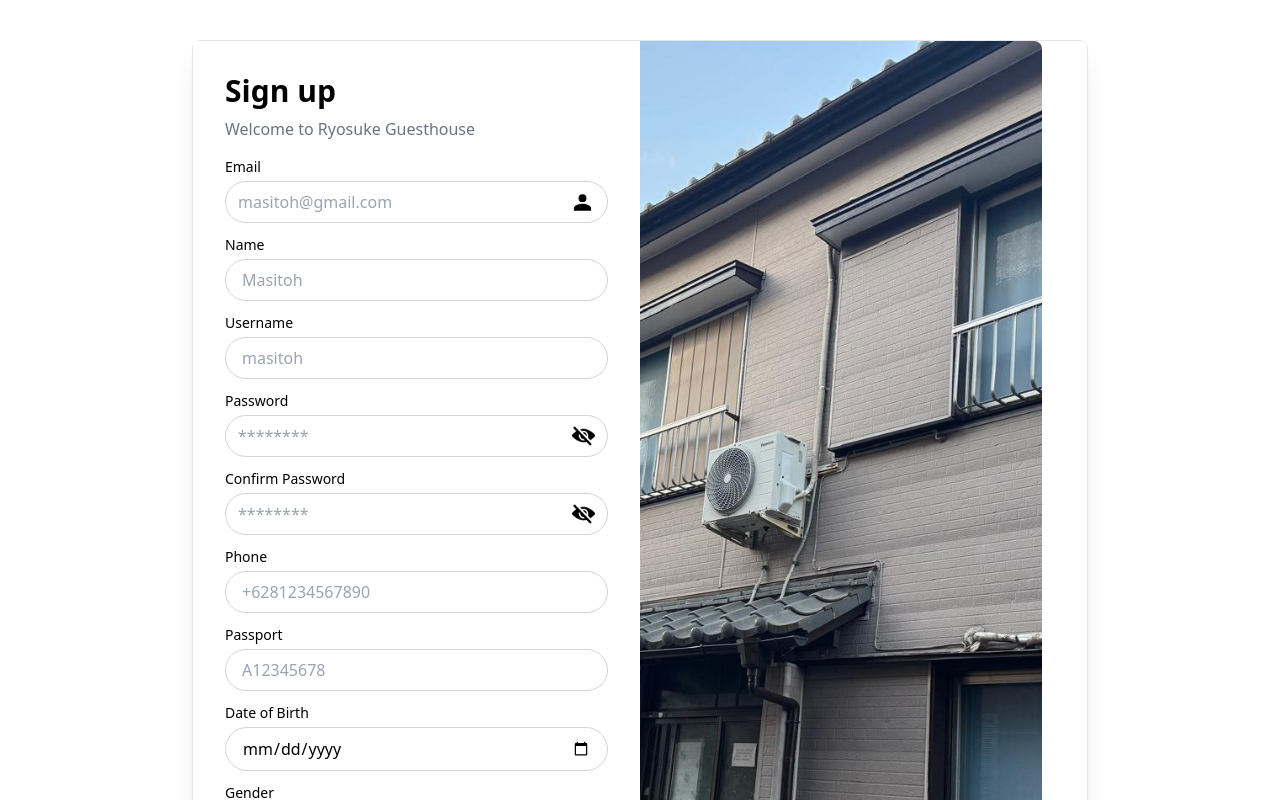
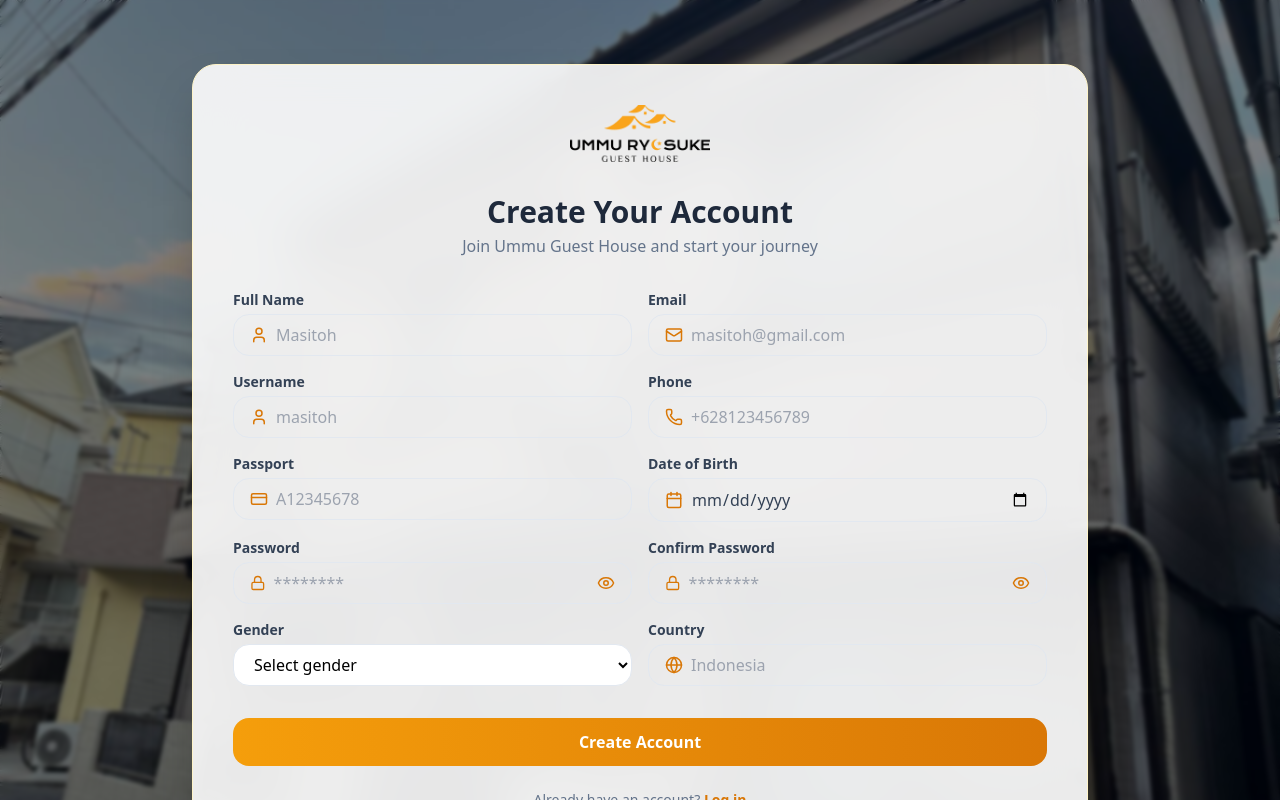
Before and after one commit to Wahhab2004/guest-house, a Next.js app: page /register in a window 1280 px wide. Shown: the top 800 px of the page. Built offline with nearby package versions, Linux system fonts and the light colour scheme.

Commit message:
feat: adjusting UI Login and Register

```diff
--- a/src/app/(auth)/login/page.tsx
+++ b/src/app/(auth)/login/page.tsx
@@ -8,6 +8,9 @@ import { useDispatch, useSelector } from "react-redux";
 import toast from "react-hot-toast";
 import { loginAdmin } from "@/store/slices/authSlice";
 import { RootState, AppDispatch } from "@/store";
+import { Eye, EyeOff, User, Lock } from "lucide-react";
+
+const BRAND_GRADIENT = "bg-gradient-to-r from-amber-500 to-amber-600";
 
 export default function LoginPage() {
 	const [showPassword, setShowPassword] = useState(false);
@@ -27,14 +30,11 @@ export default function LoginPage() {
 		}
 
 		try {
-			const result = await dispatch(
-				loginAdmin({ username, password }),
-			).unwrap();
-
+			await dispatch(loginAdmin({ username, password })).unwrap();
 			toast.success("Login berhasil!");
 			setTimeout(() => {
 				router.push("/");
-			}, 1500);
+			}, 1200);
 		} catch (error: unknown) {
 			if (typeof error === "string") {
 				toast.error(error);
@@ -44,141 +44,172 @@ export default function LoginPage() {
 		}
 	};
 
-	const togglePasswordVisibility = () => {
-		setShowPassword((prev) => !prev);
-	};
+	return (
+		<div className="relative min-h-screen flex items-center justify-center">
+			{/* Background Image */}
+			<Image
+				src="/images/house.jpg"
+				alt="Guest House Background"
+				fill
+				priority
+				className="object-cover"
+			/>
 
-	// Tambahkan fungsi untuk handle click login sosial
-	const handleSocialLogin = (platform: string) => {
-		toast.error(`Sorry, login via ${platform} is not available yet.`);
-	};
+			{/* Overlay */}
+			<div className="absolute inset-0 bg-black/50 backdrop-blur-[2px]" />
 
-	return (
-		<div className="min-h-screen flex items-center justify-center p-4 sm:p-6 md:p-10">
-			<div className="w-full max-w-4xl flex flex-col md:flex-row border shadow-xl rounded-lg">
-				{/* Left Section - Form */}
-				<div className="w-full md:w-1/2 flex items-center justify-center p-8 bg-white animate-fade-in">
-					<div className="w-full max-w-md">
-						<h1 className="text-3xl font-bold mb-2">Login</h1>
-						<p className="text-gray-500 mb-6">Welcome to Ryosuke Guesthouse</p>
+			{/* Login Card */}
+			<div className="relative z-10 w-full max-w-md mx-4">
+				<div
+					className="bg-white/90 backdrop-blur-xl
+					rounded-3xl shadow-2xl border border-amber-100
+					p-8 md:p-10"
+				>
+					{/* Logo */}
+					<div className="flex justify-center mb-6">
+						<Image
+							src="/images/ummu_logo_1.png"
+							alt="Ummu Guest House"
+							width={140}
+							height={60}
+							className="object-contain"
+						/>
+					</div>
 
-						<form onSubmit={handleLogin} className="space-y-4">
-							<label className="block text-sm font-medium mb-1">Username</label>
-							<div className="mb-4 flex items-center border border-gray-300 rounded-full px-3 transition duration-150 focus-within:ring-2 focus-within:ring-indigo-400">
+					{/* Header */}
+					<h1 className="text-3xl font-bold text-center text-slate-800 mb-1">
+						Welcome Back
+					</h1>
+					<p className="text-center text-slate-500 mb-8">
+						Login to manage your reservations
+					</p>
+
+					<form onSubmit={handleLogin} className="space-y-5">
+						{/* Username */}
+						<div>
+							<label className="block text-sm font-semibold text-slate-700 mb-1">
+								Username
+							</label>
+							<div
+								className="flex items-center gap-2
+								border border-slate-200 rounded-2xl px-4 py-2
+								focus-within:ring-2 focus-within:ring-amber-400 transition"
+							>
+								<User size={18} className="text-amber-600" />
 								<input
-									type="username"
+									type="text"
 									value={username}
 									onChange={(e) => setUsername(e.target.value)}
 									placeholder="whb123"
-									className="w-full py-2 outline-none bg-transparent"
+									className="w-full outline-none bg-transparent text-slate-700"
 									disabled={loading}
 								/>
-								<Image
-									width={25}
-									height={25}
-									src="/svg/person.svg"
-									alt="Google"
-									className="h-5 w-5"
-								/>
+							</div>
 						</div>
 
-							<label className="block text-sm font-medium mb-1">Password</label>
-							<div className="mb-4 flex items-center border border-gray-300 rounded-full px-3 transition duration-150 focus-within:ring-2 focus-within:ring-indigo-400">
+						{/* Password */}
+						<div>
+							<label className="block text-sm font-semibold text-slate-700 mb-1">
+								Password
+							</label>
+							<div
+								className="flex items-center gap-2
+								border border-slate-200 rounded-2xl px-4 py-2
+								focus-within:ring-2 focus-within:ring-amber-400 transition"
+							>
+								<Lock size={18} className="text-amber-600" />
 								<input
 									type={showPassword ? "text" : "password"}
 									value={password}
 									onChange={(e) => setPassword(e.target.value)}
 									placeholder="********"
-									className="w-full py-2 outline-none bg-transparent"
+									className="w-full outline-none bg-transparent text-slate-700"
 									disabled={loading}
 								/>
 								<button
 									type="button"
-									onClick={togglePasswordVisibility}
-									className="ml-2 focus:outline-none"
-									disabled={loading}
+									onClick={() => setShowPassword((p) => !p)}
+									className="text-amber-600 hover:text-amber-700 transition"
 								>
-									<Image
-										width={25}
-										height={25}
-										src={showPassword ? "/images/show.png" : "/images/hide.png"}
-										alt="toggle visibility"
-										className="w-5 h-5"
-									/>
+									{showPassword ? <EyeOff size={18} /> : <Eye size={18} />}
 								</button>
 							</div>
-
-							<div className="text-right text-sm text-blue-600 mb-4 cursor-pointer hover:underline">
-								<Link href="/reset-password">Forgot password?</Link>
 						</div>
 
+						{/* Forgot */}
+						<div className="text-right text-sm">
+							<h3>Forgot password?</h3>
+							<p className="italic text-[10px] text-amber-600">Please, call Admin.</p>
+						</div>
+
+						{/* Button */}
 						<button
 							type="submit"
 							disabled={loading}
-								className="w-full py-2 bg-indigo-600 text-white rounded-md font-semibold mb-4 transition-colors duration-200 hover:bg-indigo-700 active:scale-95 disabled:opacity-50 disabled:cursor-not-allowed"
+							className={`w-full py-3 rounded-2xl
+							${BRAND_GRADIENT}
+							text-white font-bold
+							hover:shadow-xl transition
+							disabled:opacity-50`}
 						>
-								{loading ? "Loading..." : "Login"}
+							{loading ? "Logging in..." : "Login"}
 						</button>
 					</form>
 
-						<div className="flex items-center justify-center mb-4 mt-4">
-							<span className="border-b w-1/5 lg:w-1/4"></span>
-							<span className="text-xs text-center text-gray-500 mx-2">OR</span>
-							<span className="border-b w-1/5 lg:w-1/4"></span>
+					{/* Divider */}
+					<div className="flex items-center justify-center my-6">
+						<span className="border-b w-1/4"></span>
+						<span className="text-xs text-slate-400 mx-3">OR</span>
+						<span className="border-b w-1/4"></span>
 					</div>
 
-						<div className="flex space-x-4 mb-4">
+					{/* Social */}
+					<div className="flex gap-3">
 						<button
 							type="button"
-								onClick={() => handleSocialLogin("Google")}
-								className="w-1/2 flex items-center justify-center py-2 bg-gray-100 rounded-full transition-all duration-200 hover:bg-gray-100 active:scale-95"
+							onClick={() => toast.error("Google login is not available yet.")}
+							className="w-1/2 flex items-center justify-center gap-2
+							py-2 rounded-2xl border border-slate-200
+							hover:bg-slate-100 transition"
 						>
 							<Image
-									width={25}
-									height={25}
+								width={20}
+								height={20}
 								src="https://www.svgrepo.com/show/475656/google-color.svg"
 								alt="Google"
-									className="h-5 w-5 mr-2"
 							/>
 							Google
 						</button>
 
 						<button
 							type="button"
-								onClick={() => handleSocialLogin("Facebook")}
-								className="w-1/2 flex items-center justify-center py-2 bg-gray-100 rounded-full transition-all duration-200 hover:bg-gray-100 active:scale-95"
+							onClick={() =>
+								toast.error("Facebook login is not available yet.")
+							}
+							className="w-1/2 flex items-center justify-center gap-2
+							py-2 rounded-2xl border border-slate-200
+							hover:bg-slate-100 transition"
 						>
 							<Image
-									width={25}
-									height={25}
+								width={20}
+								height={20}
 								src="https://www.svgrepo.com/show/452196/facebook-1.svg"
 								alt="Facebook"
-									className="h-5 w-5 mr-2"
 							/>
 							Facebook
 						</button>
 					</div>
 
-						<div className="text-center text-sm">
+					{/* Footer */}
+					<p className="text-center text-sm text-slate-500 mt-6">
 						Don’t have an account?{" "}
-							<Link href="/register">
-								<span className="text-blue-600 cursor-pointer hover:underline">
+						<Link
+							href="/register"
+							className="text-amber-600 font-semibold hover:underline"
+						>
 							Sign Up
-								</span>
 						</Link>
-						</div>
-					</div>
-				</div>
-
-				{/* Right Section - Image */}
-				<div className="w-full md:w-[45%] hidden md:block">
-					<Image
-						width={1000}
-						height={1000}
-						src="/images/house.jpg"
-						alt="Login Visual"
-						className="w-full h-full object-cover animate-slide-in-left rounded-r-lg"
-					/>
+					</p>
 				</div>
 			</div>
 		</div>
--- a/src/app/(auth)/register/page.tsx
+++ b/src/app/(auth)/register/page.tsx
@@ -4,6 +4,19 @@ import { useState } from "react";
 import Image from "next/image";
 import Link from "next/link";
 import { useRouter } from "next/navigation";
+import {
+	User,
+	Mail,
+	Lock,
+	Phone,
+	Globe,
+	Calendar,
+	CreditCard,
+	Eye,
+	EyeOff,
+} from "lucide-react";
+
+const BRAND_GRADIENT = "bg-gradient-to-r from-amber-500 to-amber-600";
 
 export default function Register() {
 	const [form, setForm] = useState({
@@ -24,17 +37,15 @@ export default function Register() {
 	const [success, setSuccess] = useState("");
 
 	const [showPassword, setShowPassword] = useState(false);
-	const [showConfirmPassword, setConfirmShowPassword] = useState(false);
+	const [showConfirmPassword, setShowConfirmPassword] = useState(false);
 
-	const togglePasswordVisibility = () => setShowPassword((prev) => !prev);
-	const toggleConfirmPasswordVisibility = () =>
-		setConfirmShowPassword((prev) => !prev);
+	const router = useRouter();
 
-	const handleChange = (e: React.ChangeEvent<HTMLInputElement>) => {
+	const handleChange = (
+		e: React.ChangeEvent<HTMLInputElement | HTMLSelectElement>,
+	) => {
 		setForm({ ...form, [e.target.name]: e.target.value });
 	};
-
-	const router = useRouter();
 
 	const handleSubmit = async (e: React.FormEvent) => {
 		e.preventDefault();
@@ -62,18 +73,18 @@ export default function Register() {
 			!password ||
 			!confirmPassword ||
 			!phone ||
+			!passport ||
 			!dateOfBirth ||
 			!country ||
-			!passport ||
 			!gender
 		) {
-			setError("Semua field wajib diisi.");
+			setError("All fields are required.");
 			setLoading(false);
 			return;
 		}
 
 		if (password !== confirmPassword) {
-			setError("Password dan konfirmasi password tidak cocok.");
+			setError("Password and confirmation do not match.");
 			setLoading(false);
 			return;
 		}
@@ -101,7 +112,7 @@ export default function Register() {
 			const result = await response.json();
 
 			if (!response.ok) {
-				setError(result.message || "Gagal mendaftar.");
+				setError(result.message || "Registration failed.");
 			} else {
 				setForm({
 					name: "",
@@ -116,233 +127,285 @@ export default function Register() {
 					gender: "",
 				});
 
-				setSuccess("🎉 Registrasi berhasil! Mengarahkan ke halaman login...");
-
-				// Redirect setelah 2 detik
+				setSuccess("🎉 Registration successful! Redirecting to login...");
 				setTimeout(() => {
 					router.push("/login");
 				}, 2000);
 			}
-		} catch (error: unknown) {
-			if (error instanceof Error) {
-				console.error("Login error:", error);
-				alert(error.message);
-			} else {
-				console.error("Login error:", error);
-				alert("Terjadi kesalahan saat login.");
-			}
+		} catch {
+			setError("Server error. Please try again.");
 		} finally {
 			setLoading(false);
 		}
 	};
 
 	return (
-		<div className="min-h-screen flex items-center justify-center p-4 sm:p-6 md:p-10">
-			<div className="w-full max-w-4xl flex flex-col md:flex-row border shadow-xl rounded-lg">
-				{/* Left Section - Form */}
-				<div className="w-full md:w-1/2 flex items-center justify-center p-8 bg-white animate-fade-in">
-					<div className="w-full max-w-md">
-						<h1 className="text-3xl font-bold mb-2">Sign up</h1>
-						<p className="text-gray-500 mb-4">Welcome to Ryosuke Guesthouse</p>
+		<div className="relative min-h-screen flex items-center justify-center">
+			{/* Background */}
+			<Image
+				src="/images/house.jpg"
+				alt="Guest House Background"
+				fill
+				priority
+				className="object-cover"
+			/>
+			<div className="absolute inset-0 bg-black/50 backdrop-blur-[2px]" />
 
-						{error && <p className="text-red-500 text-sm mb-2">{error}</p>}
-						{success && (
-							<div className="mb-4 p-3 bg-green-100 border border-green-300 text-green-700 rounded-md flex items-start gap-2">
-								<span>✅</span>
-								<p className="text-sm">{success}</p>
-							</div>
-						)}
-
-						<form onSubmit={handleSubmit}>
-							{/* Email */}
-							<label className="block text-sm font-medium mb-1">Email</label>
-							<div className="mb-3 flex items-center border border-gray-300 rounded-full px-3">
-								<input
-									type="email"
-									name="email"
-									value={form.email}
-									placeholder="masitoh@gmail.com"
-									onChange={handleChange}
-									required
-									className="w-full py-2 outline-none bg-transparent"
-								/>
+			{/* Card */}
+			<div className="relative z-10 w-full max-w-4xl mx-4 py-16">
+				<div
+					className="bg-white/90 backdrop-blur-xl
+		rounded-3xl shadow-2xl border border-amber-100
+		p-8 md:p-10"
+				>
+					{/* Logo */}
+					<div className="flex justify-center mb-8">
 						<Image
-									src="/svg/person.svg"
-									width={25}
-									height={25}
-									alt="icon"
+							src="/images/ummu_logo_1.png"
+							alt="Ummu Guest House"
+							width={140}
+							height={60}
+							className="object-contain"
 						/>
 					</div>
 
-							{/* Name */}
-							<label className="block text-sm font-medium mb-1">Name</label>
-							<input
-								type="text"
+					{/* Header */}
+					<h1 className="text-3xl font-bold text-center text-slate-800 mb-1">
+						Create Your Account
+					</h1>
+					<p className="text-center text-slate-500 mb-8">
+						Join Ummu Guest House and start your journey
+					</p>
+
+					{/* Alerts */}
+					{error && (
+						<p className="mb-6 text-sm text-red-600 bg-red-100 border border-red-200 rounded-xl p-3">
+							{error}
+						</p>
+					)}
+					{success && (
+						<p className="mb-6 text-sm text-green-700 bg-green-100 border border-green-200 rounded-xl p-3">
+							{success}
+						</p>
+					)}
+
+					<form
+						onSubmit={handleSubmit}
+						className="grid grid-cols-1 md:grid-cols-2 gap-4"
+					>
+						{/* LEFT COLUMN */}
+						<Input
+							label="Full Name"
 							name="name"
+							icon={<User size={18} />}
 							value={form.name}
+							onChange={handleChange}
 							placeholder="Masitoh"
-								onChange={handleChange}
-								required
-								className="mb-3 w-full border border-gray-300 rounded-full py-2 px-4"
 						/>
 
-							{/* Username */}
-							<label className="block text-sm font-medium mb-1">Username</label>
-							<input
-								type="text"
+						<Input
+							label="Email"
+							name="email"
+							type="email"
+							icon={<Mail size={18} />}
+							value={form.email}
+							onChange={handleChange}
+							placeholder="masitoh@gmail.com"
+						/>
+
+						<Input
+							label="Username"
 							name="username"
-								placeholder="masitoh"
+							icon={<User size={18} />}
 							value={form.username}
 							onChange={handleChange}
-								required
-								className="mb-3 w-full border border-gray-300 rounded-full py-2 px-4"
+							placeholder="masitoh"
 						/>
 
-							{/* Password */}
-							<label className="block text-sm font-medium mb-1">Password</label>
-							<div className="mb-3 flex items-center border border-gray-300 rounded-full px-3">
+						<Input
+							label="Phone"
+							name="phone"
+							icon={<Phone size={18} />}
+							value={form.phone}
+							onChange={handleChange}
+							placeholder="+628123456789"
+						/>
+
+						<Input
+							label="Passport"
+							name="passport"
+							icon={<CreditCard size={18} />}
+							value={form.passport}
+							onChange={handleChange}
+							placeholder="A12345678"
+						/>
+
+						<Input
+							label="Date of Birth"
+							name="dateOfBirth"
+							type="date"
+							icon={<Calendar size={18} />}
+							value={form.dateOfBirth}
+							onChange={handleChange}
+						/>
+
+						{/* RIGHT COLUMN */}
+						<div>
+							<label className="block text-sm font-semibold text-slate-700 mb-1">
+								Password
+							</label>
+							<div
+								className="flex items-center gap-2
+					border border-slate-200 rounded-2xl px-4 py-2
+					focus-within:ring-2 focus-within:ring-amber-400 transition"
+							>
+								<Lock size={18} className="text-amber-600" />
 								<input
 									type={showPassword ? "text" : "password"}
 									name="password"
-									placeholder="********"
 									value={form.password}
 									onChange={handleChange}
-									required
-									className="w-full py-2 outline-none bg-transparent"
+									placeholder="********"
+									className="w-full outline-none bg-transparent"
 								/>
-								<button type="button" onClick={togglePasswordVisibility}>
-									<Image
-										src={showPassword ? "/images/show.png" : "/images/hide.png"}
-										width={25}
-										height={25}
-										alt="toggle password"
-									/>
+								<button
+									type="button"
+									onClick={() => setShowPassword((p) => !p)}
+									className="text-amber-600"
+								>
+									{showPassword ? <EyeOff size={18} /> : <Eye size={18} />}
 								</button>
 							</div>
+						</div>
 
-							{/* Confirm Password */}
-							<label className="block text-sm font-medium mb-1">
+						<div>
+							<label className="block text-sm font-semibold text-slate-700 mb-1">
 								Confirm Password
 							</label>
-							<div className="mb-3 flex items-center border border-gray-300 rounded-full px-3">
+							<div
+								className="flex items-center gap-2
+					border border-slate-200 rounded-2xl px-4 py-2
+					focus-within:ring-2 focus-within:ring-amber-400 transition"
+							>
+								<Lock size={18} className="text-amber-600" />
 								<input
 									type={showConfirmPassword ? "text" : "password"}
 									name="confirmPassword"
 									value={form.confirmPassword}
+									onChange={handleChange}
 									placeholder="********"
-									onChange={handleChange}
-									required
-									className="w-full py-2 outline-none bg-transparent"
+									className="w-full outline-none bg-transparent"
 								/>
-								<button type="button" onClick={toggleConfirmPasswordVisibility}>
-									<Image
-										src={
-											showConfirmPassword
-												? "/images/show.png"
-												: "/images/hide.png"
-										}
-										width={25}
-										height={25}
-										alt="toggle confirm"
-									/>
+								<button
+									type="button"
+									onClick={() => setShowConfirmPassword((p) => !p)}
+									className="text-amber-600"
+								>
+									{showConfirmPassword ? (
+										<EyeOff size={18} />
+									) : (
+										<Eye size={18} />
+									)}
 								</button>
 							</div>
+						</div>
 
-							{/* Phone */}
-							<label className="block text-sm font-medium mb-1">Phone</label>
-							<input
-								type="text"
-								name="phone"
-								value={form.phone}
-								placeholder="+6281234567890"
-								required
-								onChange={handleChange}
-								className="mb-3 w-full border border-gray-300 rounded-full py-2 px-4"
-							/>
-
-							{/* Passport */}
-							<label className="block text-sm font-medium mb-1">Passport</label>
-							<input
-								type="text"
-								name="passport"
-								value={form.passport}
-								placeholder="A12345678"
-								required
-								onChange={handleChange}
-								className="mb-3 w-full border border-gray-300 rounded-full py-2 px-4"
-							/>
-
-							{/* Date of Birth */}
-							<label className="block text-sm font-medium mb-1">
-								Date of Birth
+						<div>
+							<label className="block text-sm font-semibold text-slate-700 mb-1">
+								Gender
 							</label>
-							<input
-								type="date"
-								name="dateOfBirth"
-								value={form.dateOfBirth}
-								required
-								onChange={handleChange}
-								className="mb-3 w-full border border-gray-300 rounded-full py-2 px-4"
-							/>
-
-							{/* Gender */}
-							<label className="block text-sm font-medium mb-1">Gender</label>
 							<select
 								name="gender"
 								value={form.gender}
-								onChange={(e) => setForm({ ...form, gender: e.target.value })}
-								required
-								className="mb-3 w-full border border-gray-300 rounded-full py-2 px-4 bg-white"
+								onChange={handleChange}
+								className="w-full border border-slate-200 rounded-2xl px-4 py-2 bg-white
+					focus:ring-2 focus:ring-amber-400 transition"
 							>
-								<option value="" disabled>
-									Pilih jenis kelamin
-								</option>
+								<option value="">Select gender</option>
 								<option value="Male">Male</option>
 								<option value="Female">Female</option>
 							</select>
+						</div>
 
-							{/* Country */}
-							<label className="block text-sm font-medium mb-1">Country</label>
-							<input
-								type="text"
+						<Input
+							label="Country"
 							name="country"
-								required
-								placeholder="Indonesia"
+							icon={<Globe size={18} />}
 							value={form.country}
 							onChange={handleChange}
-								className="mb-4 w-full border border-gray-300 rounded-full py-2 px-4"
+							placeholder="Indonesia"
 						/>
 
-							{/* Submit */}
+						{/* SUBMIT FULL WIDTH */}
+						<div className="md:col-span-2 pt-4">
 							<button
 								type="submit"
 								disabled={loading}
-								className="w-full py-2 bg-indigo-600 text-white rounded-md font-semibold hover:bg-indigo-700 transition-colors"
+								className={`w-full py-3 rounded-2xl
+					${BRAND_GRADIENT}
+					text-white font-bold
+					hover:shadow-xl transition
+					disabled:opacity-50`}
 							>
-								{loading ? "Registering..." : "Sign up"}
+								{loading ? "Registering..." : "Create Account"}
 							</button>
+						</div>
 					</form>
 
-						<div className="text-center text-sm mt-4">
+					{/* Footer */}
+					<p className="text-center text-sm text-slate-500 mt-6">
 						Already have an account?{" "}
-							<Link href="/login" className="text-blue-600 hover:underline">
+						<Link
+							href="/login"
+							className="text-amber-600 font-semibold hover:underline"
+						>
 							Log in
 						</Link>
-						</div>
-					</div>
-				</div>
-
-				{/* Right Section */}
-				<div className="w-full md:w-[45%] hidden md:block">
-					<Image
-						width={1000}
-						height={1000}
-						src="/images/house.jpg"
-						alt="Login Visual"
-						className="w-full h-full object-cover rounded-r-lg"
-					/>
+					</p>
 				</div>
 			</div>
 		</div>
 	);
 }
+
+/* ================= UI PART ================= */
+function Input({
+	label,
+	name,
+	type = "text",
+	value,
+	onChange,
+	placeholder,
+	icon,
+}: {
+	label: string;
+	name: string;
+	type?: string;
+	value: string;
+	onChange: (e: React.ChangeEvent<HTMLInputElement>) => void;
+	placeholder?: string;
+	icon: React.ReactNode;
+}) {
+	return (
+		<div>
+			<label className="block text-sm font-semibold text-slate-700 mb-1">
+				{label}
+			</label>
+			<div
+				className="flex items-center gap-2
+				border border-slate-200 rounded-2xl px-4 py-2
+				focus-within:ring-2 focus-within:ring-amber-400 transition"
+			>
+				<span className="text-amber-600">{icon}</span>
+				<input
+					type={type}
+					name={name}
+					value={value}
+					onChange={onChange}
+					placeholder={placeholder}
+					className="w-full outline-none bg-transparent text-slate-700"
+				/>
+			</div>
+		</div>
+	);
+}
```
Lines whose indentation alone changed are shown as unchanged.
